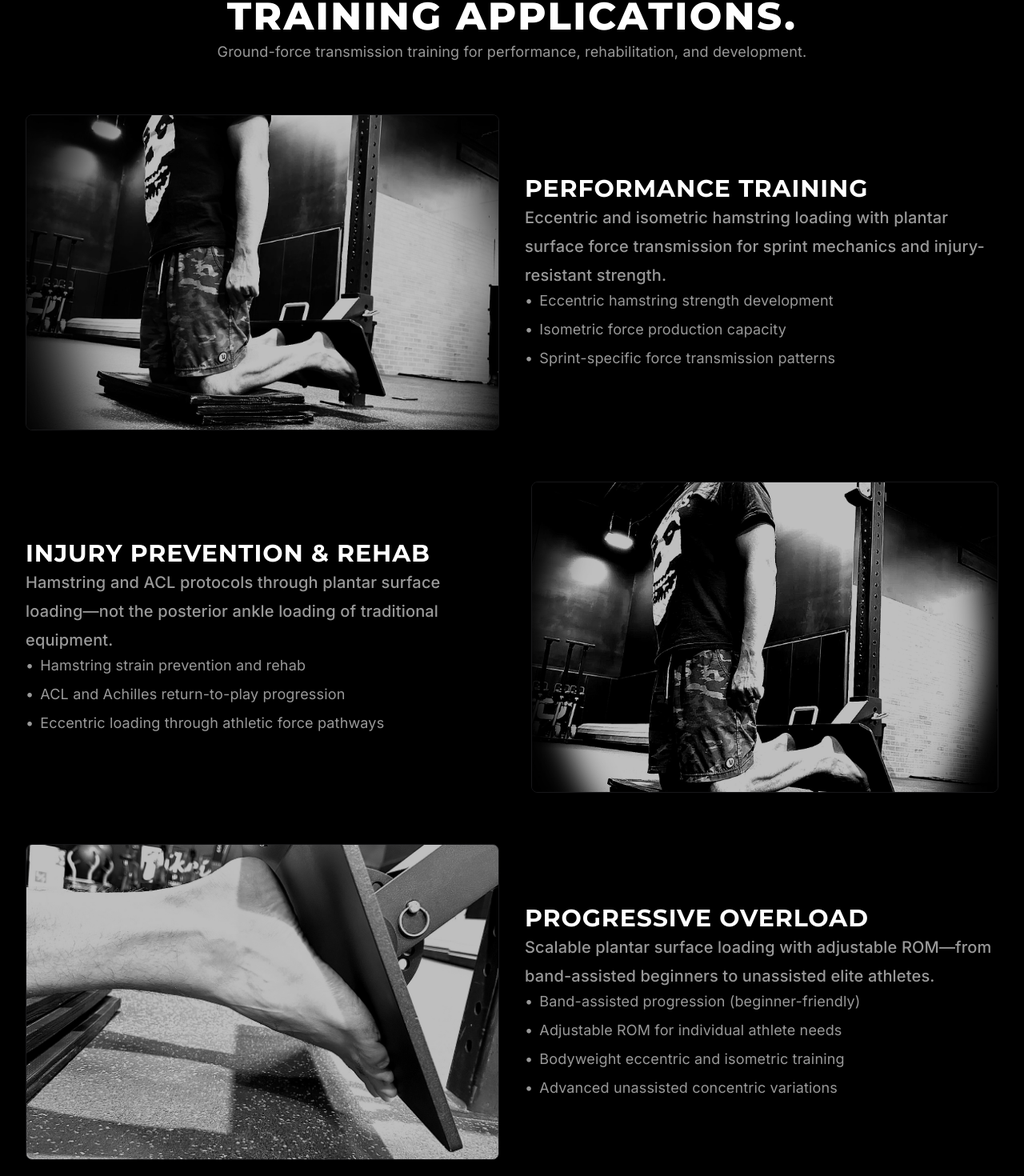
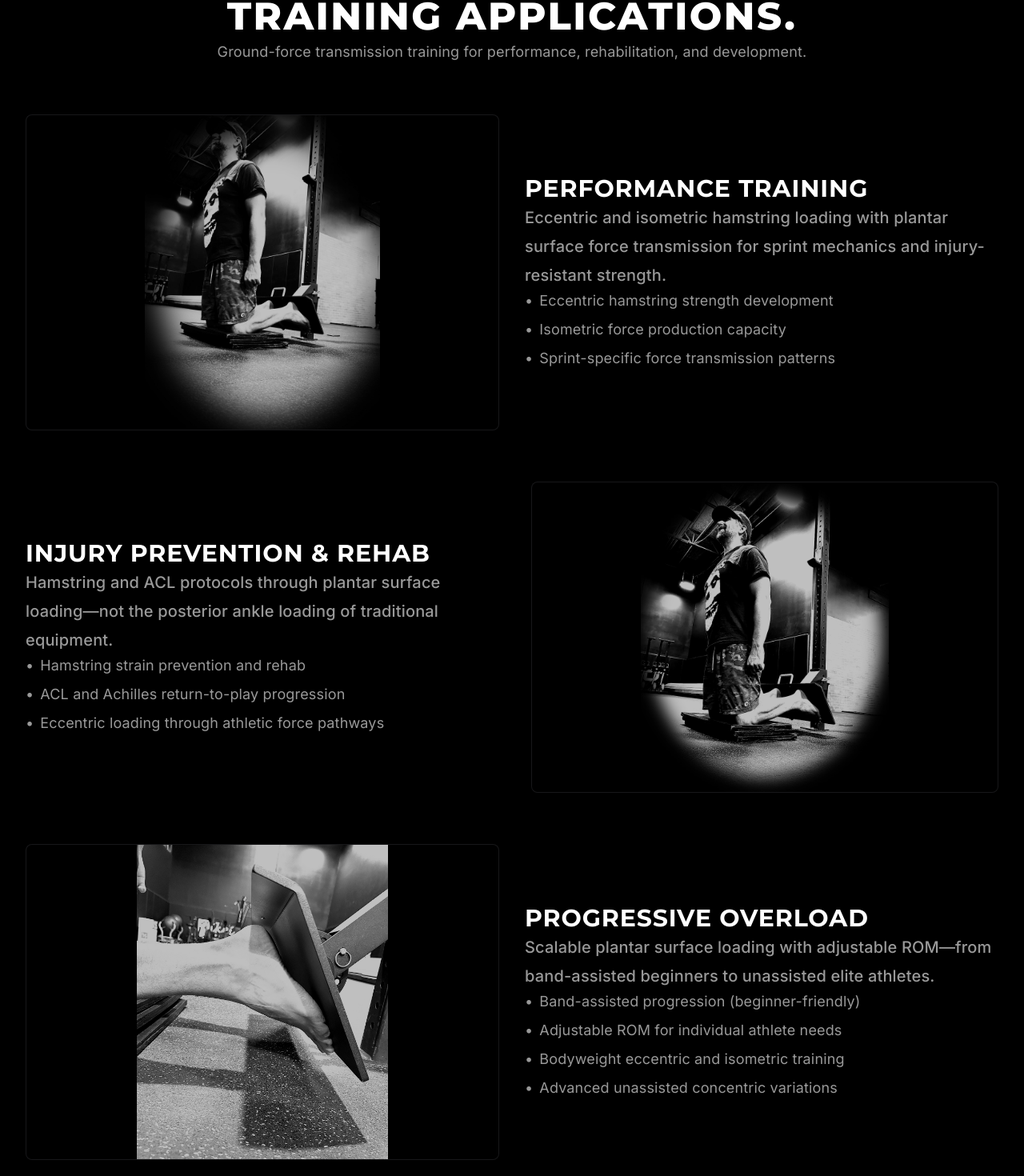
Before and after one commit to infinityspine/exiqx-website, a Next.js app: page / in a window 1280 px wide. Shown: the part 1853-3323 px from the top of the page at 80% size. Built offline with nearby package versions, Linux system fonts and the light colour scheme.

Commit message:
🕒 Auto-commit: 2026-01-08 09:10:35

```diff
--- a/components/sections/UseCases.tsx
+++ b/components/sections/UseCases.tsx
@@ -60,14 +60,14 @@ const UseCases = memo(function UseCases({
                 transition: { type: "spring", stiffness: 180, damping: 20 }
               }}
               transition={{ type: "spring", stiffness: 180, damping: 20 }}
-              className="relative w-full min-w-0 max-w-full aspect-[3/2] rounded-lg overflow-hidden border border-zinc-800/60 transition-all duration-300 hover:border-red-900/50 will-change-transform"
+              className="relative w-full min-w-0 max-w-full aspect-[3/2] rounded-lg overflow-hidden border border-zinc-800/60 bg-black transition-all duration-300 hover:border-red-900/50 will-change-transform"
               style={{ transform: 'translateZ(0)' }}
             >
               <Image
                 src="/images/training/nordic-curl-athlete.jpg"
                 alt="Athlete performing Nordic hamstring curl on ExIQx footplate"
                 fill
-                className="object-cover object-center grayscale brightness-75"
+                className="object-contain object-center grayscale brightness-75"
                 quality={85}
                 loading="lazy"
                 sizes="(max-width: 768px) 100vw, (max-width: 1280px) 50vw, 600px"
@@ -113,7 +113,7 @@ const UseCases = memo(function UseCases({
             {/* Image with Elite Styling - FIRST in DOM for mobile */}
             <motion.div
               variants={fadeUp}
-              className="relative w-full min-w-0 max-w-full aspect-[3/2] rounded-lg overflow-hidden lg:order-2 border border-zinc-800/60 transition-all duration-300 hover:border-red-900/50 will-change-transform"
+              className="relative w-full min-w-0 max-w-full aspect-[3/2] rounded-lg overflow-hidden lg:order-2 border border-zinc-800/60 bg-black transition-all duration-300 hover:border-red-900/50 will-change-transform"
               whileHover={shouldReduceMotion ? {} : {
                 y: -6,
                 scale: 1.02,
@@ -126,7 +126,7 @@ const UseCases = memo(function UseCases({
                 src="/images/training/glute-ham-raise-athlete-v2.jpg"
                 alt="Athlete performing glute-ham raise on ExIQx footplate"
                 fill
-                className="object-cover object-center grayscale brightness-75"
+                className="object-contain object-center grayscale brightness-75"
                 quality={85}
                 loading="lazy"
                 sizes="(max-width: 768px) 100vw, (max-width: 1280px) 50vw, 600px"
@@ -178,14 +178,14 @@ const UseCases = memo(function UseCases({
                 transition: { type: "spring", stiffness: 180, damping: 20 }
               }}
               transition={{ type: "spring", stiffness: 180, damping: 20 }}
-              className="relative w-full min-w-0 max-w-full aspect-[3/2] rounded-lg overflow-hidden border border-zinc-800/60 transition-all duration-300 hover:border-red-900/50 will-change-transform"
+              className="relative w-full min-w-0 max-w-full aspect-[3/2] rounded-lg overflow-hidden border border-zinc-800/60 bg-black transition-all duration-300 hover:border-red-900/50 will-change-transform"
               style={{ transform: 'translateZ(0)' }}
             >
               <Image
                 src="/images/training/adjustment-mechanism-detail.jpg"
                 alt="Close-up of ExIQx footplate angle adjustment mechanism"
                 fill
-                className="object-cover object-center grayscale brightness-75"
+                className="object-contain object-center grayscale brightness-75"
                 quality={85}
                 loading="lazy"
                 sizes="(max-width: 768px) 100vw, (max-width: 1280px) 50vw, 600px"
```
